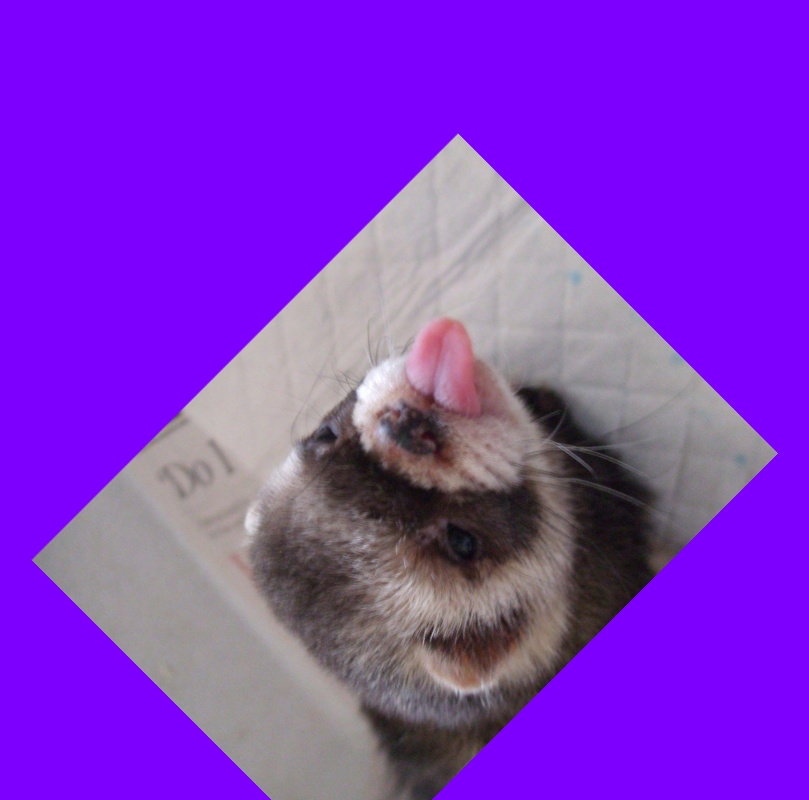
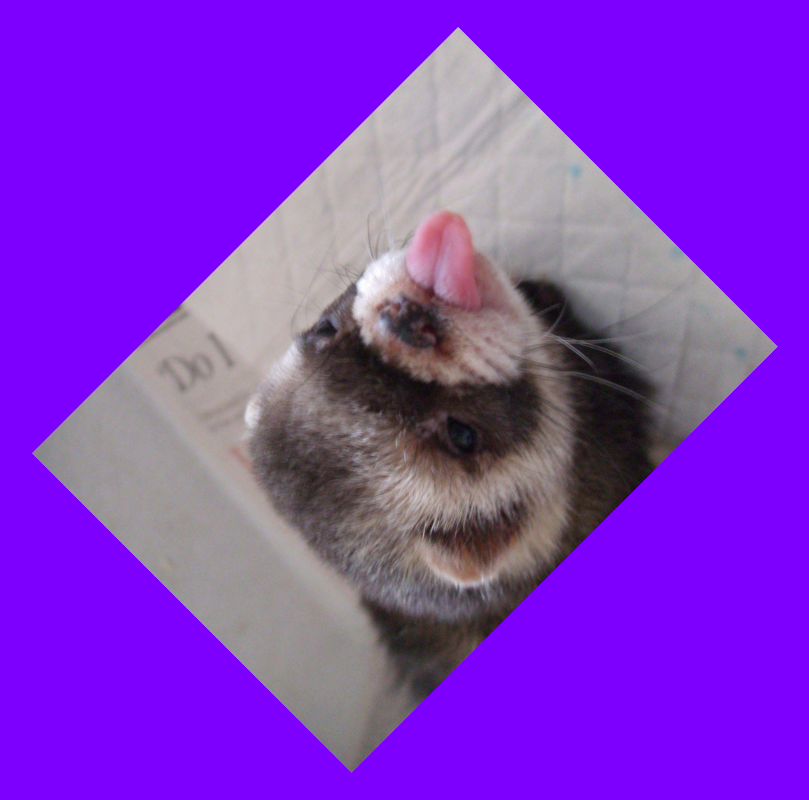
Before and after one commit to Teegleto/Squiggly-ferrit, a plain HTML site: page index.html in a window 1280 px wide. Shown: the whole page, without its empty margins (235-1044 px from the left). Drawn offline with Linux system fonts and the light colour scheme.

Commit message:
Update index.html

```diff
--- a/index.html
+++ b/index.html
@@ -3,34 +3,30 @@
 <head>
   <meta charset="UTF-8" />
   <meta name="viewport" content="width=device-width, initial-scale=1" />
-  <title>Spinning Ferrit (Stable)</title>
+  <title>Spinning Ferrit (Pinned Center)</title>
   <style>
-    /* Fullscreen purple background */
+    /* Fullscreen purple with no scrollbars */
     html, body {
       margin: 0;
-      height: 100dvh;           /* dynamic viewport height fixes mobile bar jumps */
+      height: 100svh;           /* small viewport height = stable on mobile */
       background: #7D00FE;
       overflow: hidden;
     }
 
-    /* Centering layer that never moves */
+    /* Pin an exact center point on screen */
     .center {
       position: fixed;
-      inset: 0;                 /* top/right/bottom/left: 0 */
+      top: 50%;
+      left: 50%;
+      transform: translate(-50%, -50%); /* true center */
+      /* Square that always fits in view; tweak 80 to taste */
+      width: min(80svmin, 80svw, 80svh);
+      aspect-ratio: 1 / 1;
       display: grid;
       place-items: center;
     }
 
-    /* Square stage that always fits in view */
-    .stage {
-      /* pick the smallest dimension to make a perfect square that fits */
-      width: min(80vmin, 80dvw, 80dvh);
-      height: min(80vmin, 80dvw, 80dvh);
-      display: grid;
-      place-items: center;
-    }
-
-    /* Rotating square, scaled so corners never clip */
+    /* Spin layer: scaled so corners never clip */
     .spin {
       width: 100%;
       height: 100%;
@@ -41,29 +37,31 @@
       will-change: transform;
     }
 
-    /* The image itself */
+    /* Image sizing */
     img {
-      display: block;           /* kills baseline offset */
+      display: block;           /* avoid baseline offsets */
       max-width: 100%;
       max-height: 100%;
       object-fit: contain;
-      /* Optional: soft shadow to lift from background */
-      /* filter: drop-shadow(0 0 40px rgba(0,0,0,.35)); */
     }
 
-    /* 0.7071 ~= 1/sqrt(2) guarantees no corner clipping at 45° */
+    /* 1/sqrt(2) ≈ 0.7071 = no clipping at 45° */
     @keyframes spinClockwise {
       from { transform: scale(0.7071) rotate(0deg); }
       to   { transform: scale(0.7071) rotate(360deg); }
+    }
+
+    /* Optional: account for iOS safe areas if you see nudging near notches */
+    @supports (padding: env(safe-area-inset-top)) {
+      body { padding: env(safe-area-inset-top) env(safe-area-inset-right)
+                        env(safe-area-inset-bottom) env(safe-area-inset-left); }
     }
   </style>
 </head>
 <body>
   <div class="center">
-    <div class="stage">
-      <div class="spin">
-        <img src="./Ferrit.JPG" alt="Ferret">
-      </div>
+    <div class="spin">
+      <img src="./Ferrit.JPG" alt="Ferret">
     </div>
   </div>
 </body>
```
